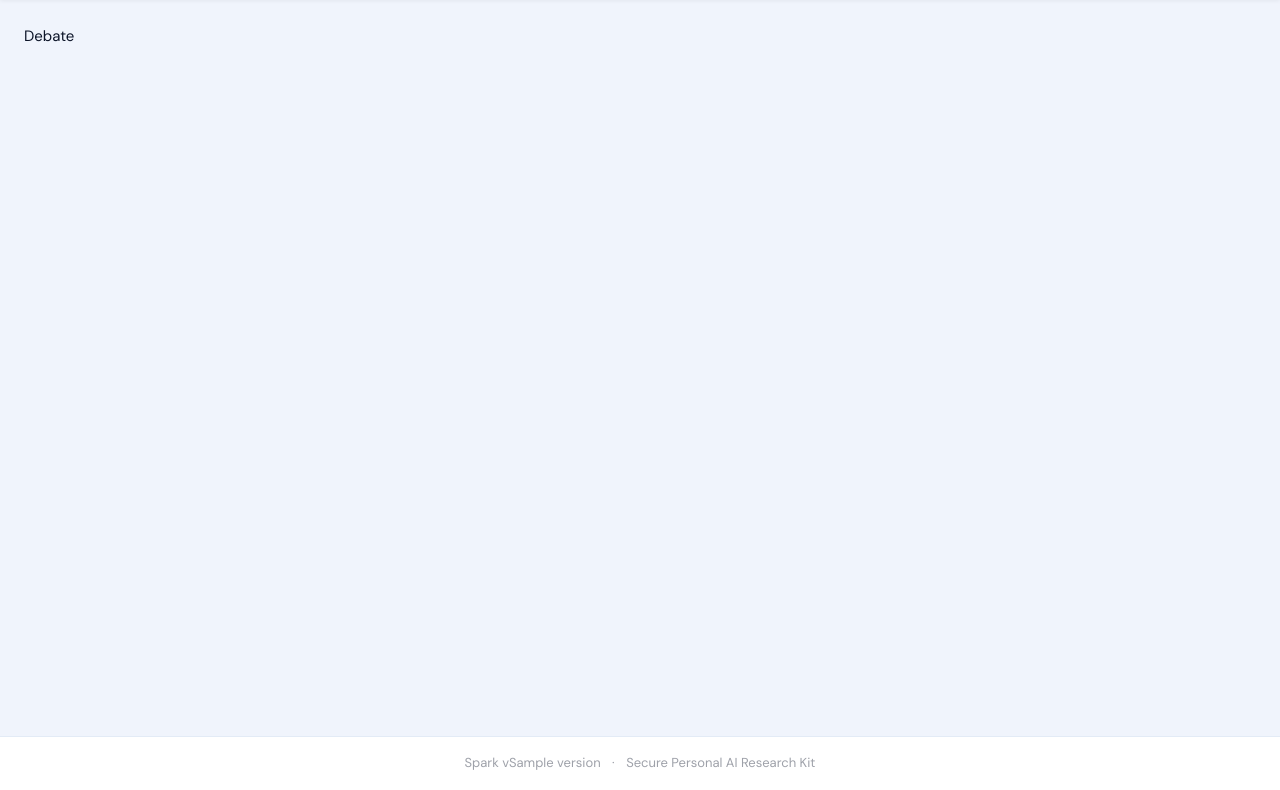
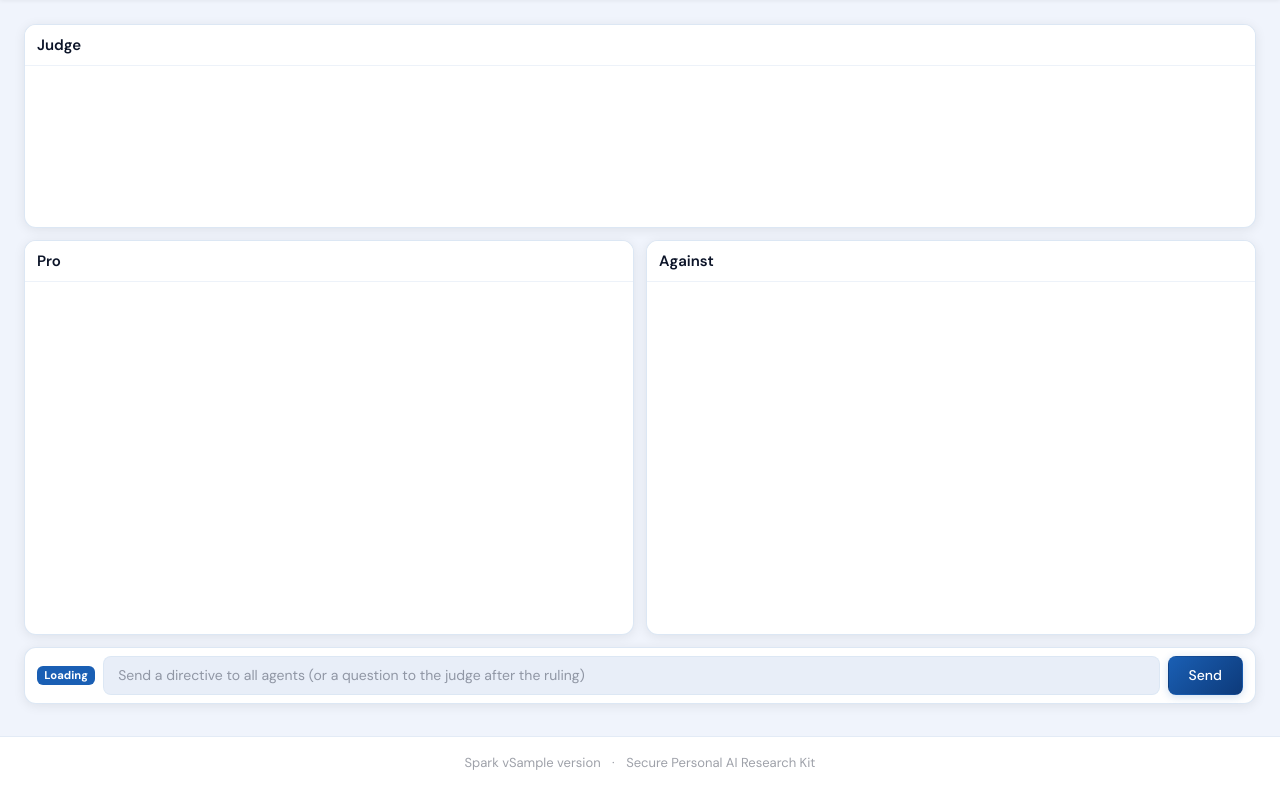
Before and after one commit to Cognisn/spark, a Python web app: template src/spark/web/templates/debate.html in a window 1280 px wide. Shown: the part 64-854 px from the top of the page. Run offline with Jinja, Linux system fonts and the light colour scheme; the template is opened without the code that fills it: most values are stand-ins (such as "Sample title", 1, 10 or a date in 2020); some libraries are stand-ins or nearby versions; some web fonts are replaced.

Commit message:
Add three-pane debate UI

```diff
--- /dev/null
+++ b/src/spark/web/static/js/debate.js
@@ -0,0 +1,168 @@
+/* Debate Mode: three-pane SSE UI. */
+(function () {
+    const root = document.getElementById('debate-root');
+    const cid = root.dataset.conversationId;
+    let streamId = null;
+    let evtSource = null;
+
+    const panes = {
+        judge: document.getElementById('judge-content'),
+        pro: document.getElementById('pro-content'),
+        con: document.getElementById('con-content'),
+    };
+
+    function el(tag, cls, text) {
+        const e = document.createElement(tag);
+        if (cls) e.className = cls;
+        if (text !== undefined) e.textContent = text;
+        return e;
+    }
+
+    function md(text) {
+        // Reuse the app's markdown renderer when available, else plain text
+        if (typeof renderMarkdown === 'function') return renderMarkdown(text || '');
+        const div = document.createElement('div');
+        div.textContent = text || '';
+        return div.innerHTML;
+    }
+
+    function addBlock(role, cls, title, text) {
+        const pane = panes[role] || panes.judge;
+        const block = el('div', 'mb-2 ' + (cls || ''));
+        if (title) block.appendChild(el('div', 'fw-semibold small', title));
+        const body = el('div');
+        body.innerHTML = md(text);
+        block.appendChild(body);
+        pane.appendChild(block);
+        pane.scrollTop = pane.scrollHeight;
+        return block;
+    }
+
+    function addExhibits(role, items) {
+        (items || []).forEach(ex => {
+            const card = el('div', 'exhibit-card');
+            card.appendChild(el('div', 'fw-semibold small', `Exhibit ${ex.label}: ${ex.title || ''}`));
+            card.appendChild(el('div', 'small', ex.content || ''));
+            if (ex.source) card.appendChild(el('div', 'small text-muted', ex.source));
+            panes[role].appendChild(card);
+        });
+        panes[role].scrollTop = panes[role].scrollHeight;
+    }
+
+    function setStatus(text) {
+        document.getElementById('debate-status').textContent = text;
+    }
+
+    function showResume() {
+        document.getElementById('debate-resume').classList.remove('d-none');
+    }
+
+    function renderHistory(state) {
+        const exhibitsByTurn = state.exhibits || {};
+        (state.turns || []).forEach(t => {
+            if (t.status !== 'complete') return;
+            switch (t.turn_type) {
+                case 'announcement': addBlock('judge', '', 'Opening', t.content); break;
+                case 'interim': addBlock('judge', '', `Interim, round ${t.round}`, t.content); break;
+                case 'ruling': addBlock('judge', 'debate-ruling', 'Ruling', t.content); break;
+                case 'qa_question': addBlock('judge', '', 'You asked', t.content); break;
+                case 'qa_answer': addBlock('judge', '', 'Judge', t.content); break;
+                case 'user_prompt':
+                    ['judge', 'pro', 'con'].forEach(r =>
+                        addBlock(r, 'text-muted small', 'User directive', t.content));
+                    break;
+                case 'argument':
+                    addBlock(t.role, '', `Round ${t.round}`, t.content);
+                    addExhibits(t.role, exhibitsByTurn[String(t.id)]);
+                    break;
+            }
+        });
+        setStatus(`State: ${state.config.state}, round ${state.config.current_round}`);
+        return state.config.state;
+    }
+
+    function connect() {
+        evtSource = new EventSource(`/stream/debate?conversation_id=${cid}`);
+        const handlers = {
+            stream_start: d => { streamId = d.stream_id; },
+            debate_state: d => setStatus(`State: ${d.state}, round ${d.round}`),
+            judge_text: d => addBlock('judge', d.phase === 'ruling' ? 'debate-ruling' : '',
+                d.phase, d.text),
+            debater_turn_start: d => {
+                addBlock(d.role, 'text-muted small', '', `Preparing round ${d.round} argument...`);
+                document.getElementById(`${d.role}-cancel`).classList.remove('d-none');
+            },
+            agent_tool_call: d => addBlock(d.role, 'text-muted small', '',
+                `Research: ${d.tool_name}`),
+            argument: d => {
+                addBlock(d.role, '', `Round ${d.round}`, d.text);
+                document.getElementById(`${d.role}-cancel`).classList.add('d-none');
+            },
+            exhibits: d => addExhibits(d.role, d.items),
+            turn_failed: d => {
+                addBlock(d.role || 'judge', 'text-danger', 'Turn failed', d.error || '');
+                document.getElementById('debate-retry').classList.remove('d-none');
+            },
+            complete: () => {
+                setStatus('Debate concluded, ask the judge about the ruling');
+                evtSource.close();
+            },
+            cancelled: () => { setStatus('Paused'); showResume(); evtSource.close(); },
+            error: d => { addBlock('judge', 'text-danger', 'Error', d.error || ''); evtSource.close(); },
+        };
+        Object.entries(handlers).forEach(([type, fn]) =>
+            evtSource.addEventListener(type, e => fn(e.data ? JSON.parse(e.data) : {})));
+        evtSource.onerror = () => { setStatus('Disconnected'); showResume(); evtSource.close(); };
+    }
+
+    document.getElementById('debate-resume').addEventListener('click', () => {
+        document.getElementById('debate-resume').classList.add('d-none');
+        connect();
+    });
+    document.getElementById('debate-retry').addEventListener('click', () => {
+        document.getElementById('debate-retry').classList.add('d-none');
+        connect(); // run() resumes and re-attempts the failed turn
+    });
+    ['pro', 'con'].forEach(role => {
+        document.getElementById(`${role}-cancel`).addEventListener('click', () => {
+            if (streamId) fetch('/stream/cancel', {
+                method: 'POST',
+                headers: { 'Content-Type': 'application/json' },
+                body: JSON.stringify({ stream_id: streamId }),
+            });
+        });
+    });
+
+    async function sendPrompt() {
+        const input = document.getElementById('debate-prompt');
+        const message = input.value.trim();
+        if (!message) return;
+        input.value = '';
+        const r = await fetch('/debate/api/prompt', {
+            method: 'POST',
+            headers: { 'Content-Type': 'application/json' },
+            body: JSON.stringify({ conversation_id: parseInt(cid), message }),
+        });
+        const data = await r.json();
+        if (data.answer !== undefined) {
+            addBlock('judge', '', 'You asked', message);
+            addBlock('judge', '', 'Judge', data.answer);
+        } else {
+            ['judge', 'pro', 'con'].forEach(role =>
+                addBlock(role, 'text-muted small', 'User directive', message));
+        }
+    }
+    document.getElementById('debate-send').addEventListener('click', sendPrompt);
+    document.getElementById('debate-prompt').addEventListener('keydown', e => {
+        if (e.key === 'Enter') sendPrompt();
+    });
+
+    // Initial load: render history, then connect unless already concluded.
+    fetch(`/debate/api/state?conversation_id=${cid}`)
+        .then(r => r.json())
+        .then(state => {
+            const s = renderHistory(state);
+            if (s !== 'qa') connect();
+            else setStatus('Debate concluded, ask the judge about the ruling');
+        });
+})();
--- a/src/spark/web/templates/debate.html
+++ b/src/spark/web/templates/debate.html
@@ -1,4 +1,55 @@
 {% extends "base.html" %}
+
+{% block title %}Spark - Debate{% endblock %}
+
 {% block content %}
-<div id="debate-root" data-conversation-id="{{ conversation_id }}">Debate</div>
+<div id="debate-root" data-conversation-id="{{ conversation_id }}" class="debate-layout">
+    <div id="judge-pane" class="app-card debate-judge">
+        <div class="debate-pane-header">Judge</div>
+        <div id="judge-content" class="debate-pane-body"></div>
+    </div>
+    <div class="debate-sides">
+        <div id="pro-pane" class="app-card debate-side">
+            <div class="debate-pane-header">Pro
+                <button id="pro-cancel" class="btn btn-sm btn-app-ghost d-none">Cancel</button>
+            </div>
+            <div id="pro-content" class="debate-pane-body"></div>
+        </div>
+        <div id="con-pane" class="app-card debate-side">
+            <div class="debate-pane-header">Against
+                <button id="con-cancel" class="btn btn-sm btn-app-ghost d-none">Cancel</button>
+            </div>
+            <div id="con-content" class="debate-pane-body"></div>
+        </div>
+    </div>
+    <div class="debate-controls app-card">
+        <span id="debate-status" class="badge" style="background: var(--app-accent); color: var(--app-bg-primary);">Loading</span>
+        <button id="debate-resume" class="btn btn-sm btn-app-primary d-none">Resume</button>
+        <button id="debate-retry" class="btn btn-sm btn-app-primary d-none">Retry turn</button>
+        <div class="debate-input">
+            <input id="debate-prompt" class="form-control"
+                   placeholder="Send a directive to all agents (or a question to the judge after the ruling)">
+            <button id="debate-send" class="btn btn-app-primary">Send</button>
+        </div>
+    </div>
+</div>
+<style>
+    .debate-layout { display: flex; flex-direction: column; gap: 0.75rem; height: calc(100vh - 120px); }
+    .debate-judge { flex: 0 0 30%; overflow-y: auto; }
+    .debate-sides { display: flex; gap: 0.75rem; flex: 1; min-height: 0; }
+    .debate-side { flex: 1; overflow-y: auto; min-width: 0; }
+    .debate-pane-header { font-weight: 600; padding: 0.5rem 0.75rem; border-bottom: 1px solid var(--app-border);
+                          display: flex; justify-content: space-between; align-items: center;
+                          position: sticky; top: 0; background: inherit; z-index: 1; }
+    .debate-pane-body { padding: 0.75rem; }
+    .debate-controls { display: flex; align-items: center; gap: 0.5rem; padding: 0.5rem 0.75rem; }
+    .debate-input { display: flex; gap: 0.5rem; flex: 1; }
+    .exhibit-card { border: 1px solid var(--app-border); border-radius: 6px; padding: 0.5rem;
+                    margin-top: 0.5rem; background: var(--app-bg-secondary); }
+    .debate-ruling { border-left: 4px solid var(--app-accent); padding-left: 0.75rem; }
+</style>
 {% endblock %}
+
+{% block scripts %}
+<script src="/static/js/debate.js"></script>
+{% endblock %}
```
